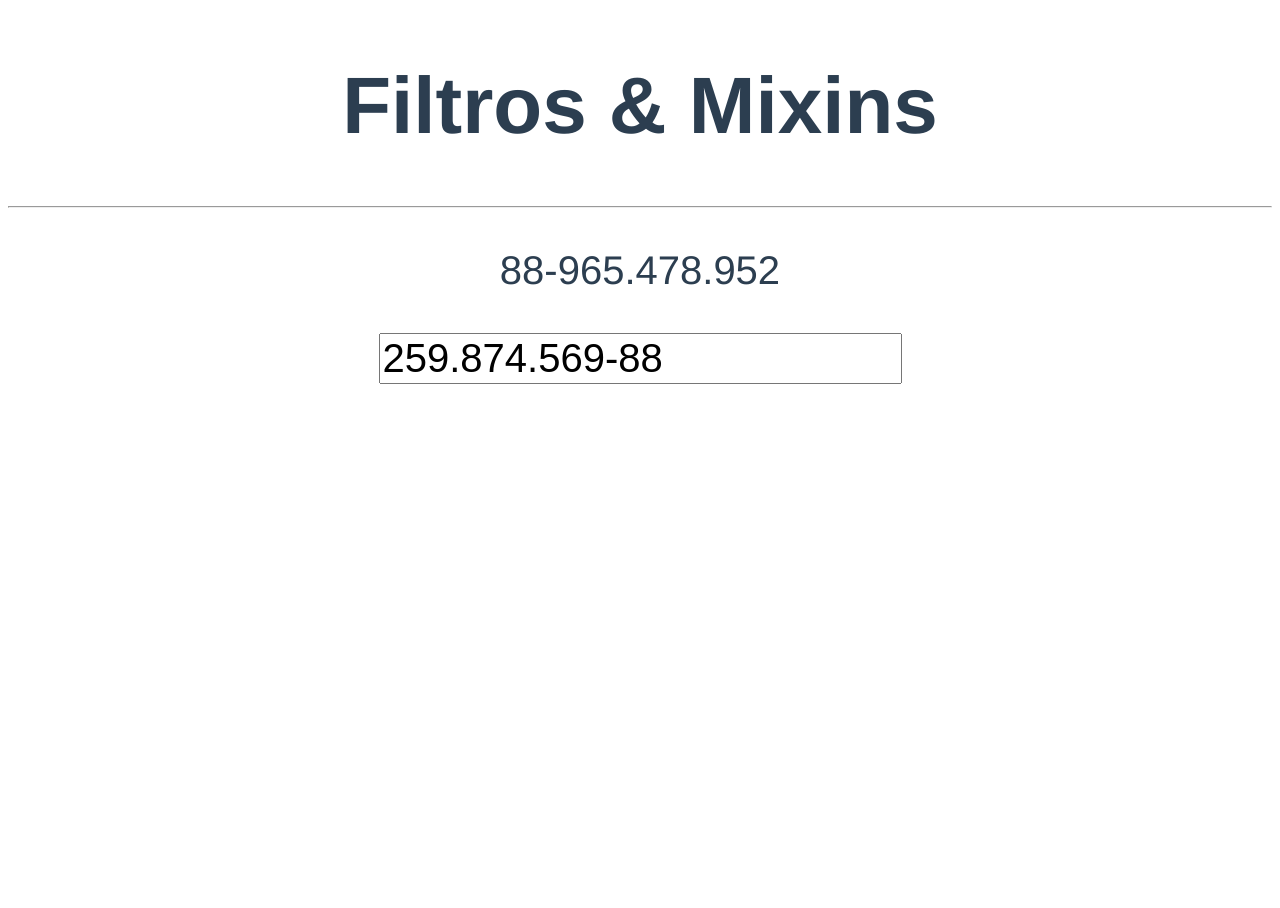
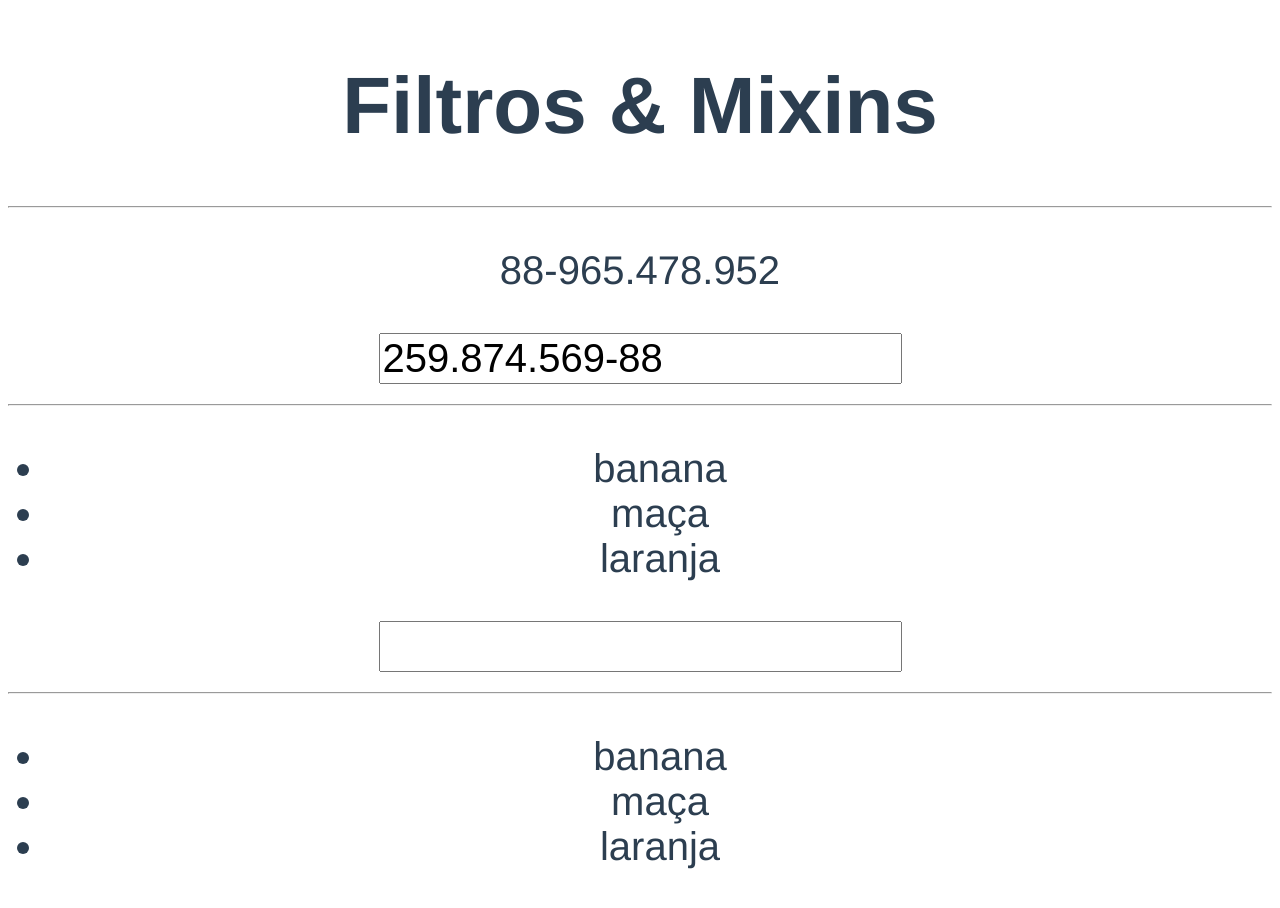
Before and after one commit to hugopedro/Vue, a Vue app in the folder filtros-mixins-exercicios/: page / in a window 1280 px wide. Shown: the top 908 px of the page. Before the commit the page ends 800 px from the top, so only its background shows below. Built offline with nearby package versions, Linux system fonts and the light colour scheme.

Commit message:
196 Duplicando os codigos para usar os Mixins

```diff
--- a/filtros-mixins-exercicios/src/App.vue
+++ b/filtros-mixins-exercicios/src/App.vue
@@ -4,11 +4,23 @@
 		<hr>
 		<p>{{ cpf | cpf | inverter }}</p> <!-- o pipe | faz mostrar com os filtros, o da esquerda é o valor bruto e segundo 'arrumado'-->
 		<input type="text" :value="cpf | cpf">
+		<hr>
+		<Frutas />
+		<hr>
+		<div>
+			<ul>
+				<li v-for="fruta in frutas" :key="fruta"> {{ fruta }}</li>
+			</ul>
+			<input type="text" v-model="fruta" @keydown.enter="add">
+ 		</div>
 	</div>
 </template>
 
 <script>
+import Frutas from './Frutas.vue'
 export default {
+
+	components: { Frutas },
 	filters: {
 		cpf(valor) { //filtro é uma funcao que recebe um valor e transforma e retorna
 			const arr = `${valor}`.split('')
@@ -20,9 +32,17 @@ export default {
 	},
 	data() {
 		return {
-			cpf: '25987456988'
+			cpf: '25987456988',
+			fruta: '',
+            frutas: ['banana', 'maça', 'laranja']
 		}
-	}
+	},
+	methods: {
+        add() {
+            this.frutas.push(this.fruta)
+            this.fruta = ''
+        }
+    }
 
 }
 </script>
--- /dev/null
+++ b/filtros-mixins-exercicios/src/Frutas.vue
@@ -0,0 +1,29 @@
+<template>
+  <div>
+      <ul>
+          <li v-for="fruta in frutas" :key="fruta"> {{ fruta }}</li>
+      </ul>
+      <input type="text" v-model="fruta" @keydown.enter="add">
+  </div>
+</template>
+
+<script>
+export default {
+    data() {
+        return {
+            fruta: '',
+            frutas: ['banana', 'maça', 'laranja']
+        }
+    },
+    methods: {
+        add() {
+            this.frutas.push(this.fruta)
+            this.fruta = ''
+        }
+    }
+}
+</script>
+
+<style>
+
+</style>
```
